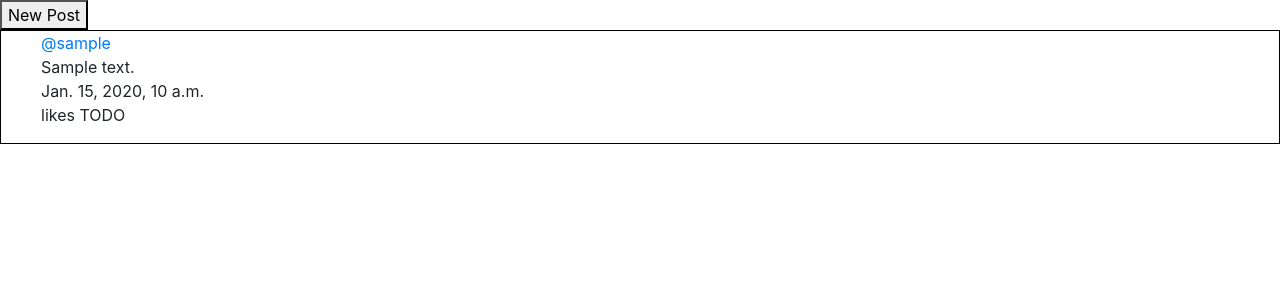
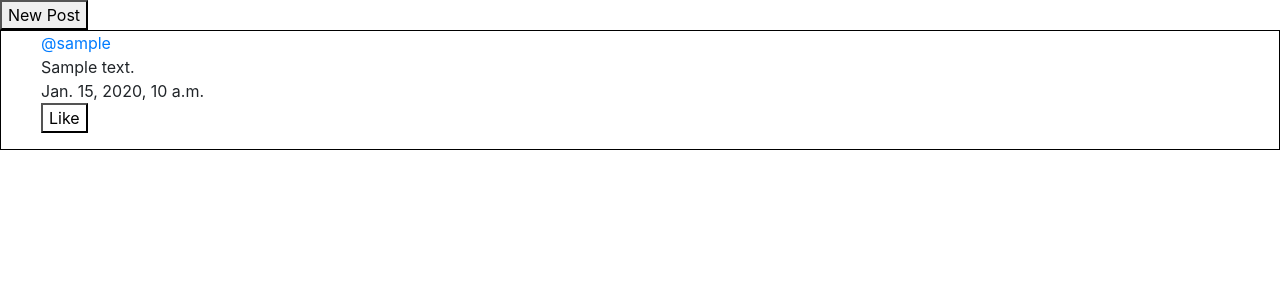
Before and after one commit to ask4clarity/network, a Django app: page / in a window 1280 px wide. Shown: the part 56-356 px from the top of the page. Run offline with Django 3.2, Linux system fonts and the light colour scheme; tables that the repository leaves empty hold one stand-in row (values such as "Sample post"); some libraries are stand-ins or nearby versions.

Commit message:
Created like button

```diff
--- a/network/models.py
+++ b/network/models.py
@@ -10,6 +10,7 @@ class Post(models.Model):
     Owner = models.ForeignKey(User, on_delete=models.CASCADE, related_name='poster')
     Content = models.TextField(max_length=160)
     Timestamp = models.DateTimeField(auto_now_add=True)
+    Likes = models.ManyToManyField(User, related_name="liker", null=True)
 
     def __str__(self):
         return f" @{self.Owner} posted {self.Content} at {self.Timestamp}"
--- a/network/static/network/index.js
+++ b/network/static/network/index.js
@@ -31,3 +31,28 @@ function edit(id) {
     });
 
 }
+
+function like(id) {
+
+    like_button = document.getElementById(`like-button-${id}`);
+
+    if (like_button.style.backgroundColor == 'white') {
+        fetch(`/like/${id}`, {
+            method:'PUT',
+            body: JSON.stringify({
+                like: true
+            })
+        });
+        like_button.style.backgroundColor = 'red';
+    }
+    else {
+        fetch(`/like/${id}`, {
+            method:'PUT',
+            body: JSON.stringify({
+                like: false
+            })
+        });
+
+        like_button.style.backgroundColor = 'white';
+    }
+}
--- a/network/templates/network/index.html
+++ b/network/templates/network/index.html
@@ -21,7 +21,11 @@
             <a id="user-link" href="/{{ post.Owner }}"><li> @{{ post.Owner }}</li></a>
             <li id="post-content-{{ post.id }}">{{ post.Content }}</li>
             <li>{{ post.Timestamp }}</li>
-            <li>likes TODO</li>
+            {% if request.user not in post.Likes.all %}
+                <button id="like-button-{{ post.id }}" onclick="like('{{ post.id }}')" style="background-color:white;">Like</button>
+            {% else %}
+                <button id="like-button-{{ post.id }}" onclick="like('{{ post.id }}')" style="background-color:red;">Like</button>
+            {% endif %}
             {% if user.is_authenticated %}
                 {% if request.user == post.Owner %}
                 <button id='edit-button' onclick="edit('{{ post.id }}')">Edit</button>
--- a/network/urls.py
+++ b/network/urls.py
@@ -12,5 +12,6 @@ urlpatterns = [
     path("following", views.following, name="following"),
     path("<str:profile>", views.user, name="profile"),
     #API
-    path("edit/<str:id>", views.edit, name="edit")
+    path("edit/<str:id>", views.edit, name="edit"),
+    path("like/<str:id>", views.like, name="like")
 ]
--- a/network/views.py
+++ b/network/views.py
@@ -18,6 +18,7 @@ class PostForm(forms.ModelForm):
 
 
 def index(request):
+    posts = Post.objects.all()
     if request.method == "POST":
         #Submit the user post
         p = PostForm(request.POST)
@@ -28,9 +29,8 @@ def index(request):
             p.save()
         else:
             messages.error(request, 'Error saving form')
-
     return render(request, "network/index.html", {
-    "posts": Post.objects.all(),
+    "posts": posts,
     "form": PostForm()
     })
 
@@ -120,7 +120,6 @@ def following(request):
 @csrf_exempt
 def edit(request, id):
     post = Post.objects.get(id=id)
-    print(post)
 
     if request.method == "PUT":
         data = json.loads(request.body)
@@ -128,3 +127,18 @@ def edit(request, id):
             post.Content = data["content"]
         post.save()
         return HttpResponse(status=204)
+
+@csrf_exempt
+def like(request, id):
+    post = Post.objects.get(id=id)
+    user = User.objects.get(username=request.user.username)
+
+    if request.method == "PUT":
+        data = json.loads(request.body)
+        print(data.get("like"))
+        if data.get("like"):
+            post.Likes.add(user)
+        else:
+            post.Likes.remove(user)
+        post.save()
+        return HttpResponse(status=204)
```
Also changed, not shown: network/migrations/0008_post_likes.py (added).
